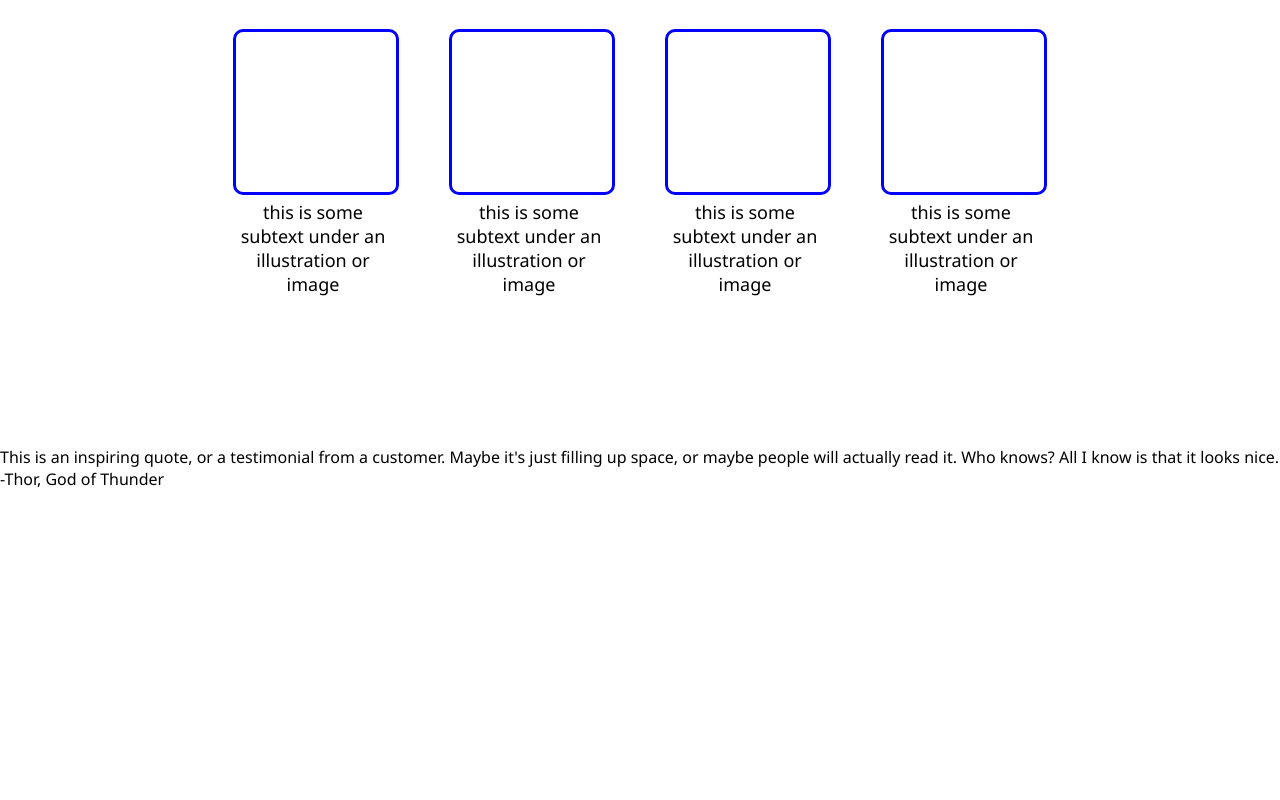
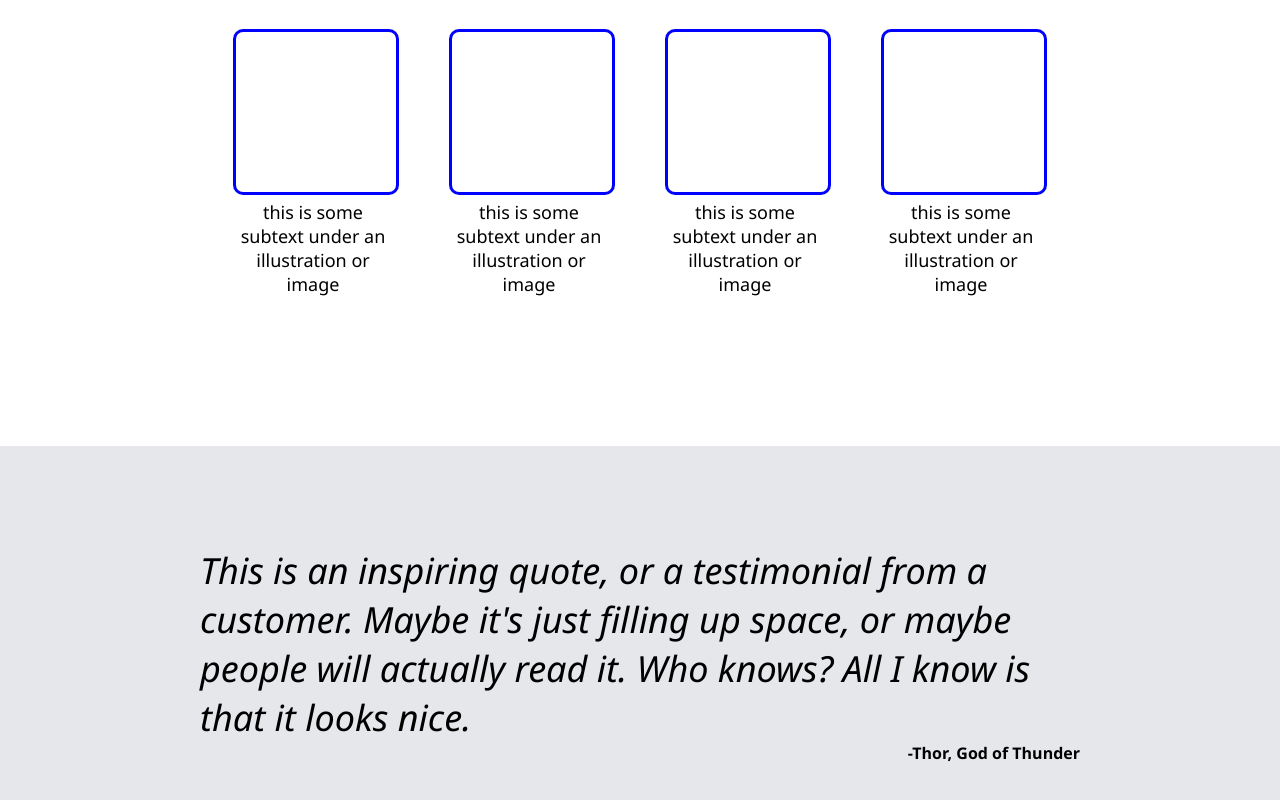
Before and after one commit to kaeladair/landing-page, a plain HTML site: page index.html in a window 1280 px wide. Shown: the part 780-1580 px from the top of the page. Before the commit the page ends 1270 px from the top, so only its background shows below. Drawn offline with Linux system fonts and the light colour scheme.

Commit message:
Style quote block

```diff
--- a/css/style.css
+++ b/css/style.css
@@ -106,3 +106,25 @@ button {
     flex-wrap: wrap;
     max-width: 160px;
 }
+
+.section3 {
+    background-color: #E5E7EB;
+    align-items: center;
+    padding: 100px;
+}
+
+
+.quote {
+    font-weight: 10;
+    font-size: 36px;
+    font-style: italic;
+    margin-left: 100px;
+    margin-right: 100px;
+}
+
+.author {
+    font-weight: bold;
+    text-align: right;
+    margin-left: 100px;
+    margin-right: 100px;
+}
```
Also changed, not shown: index.html (+2 -0 lines).
